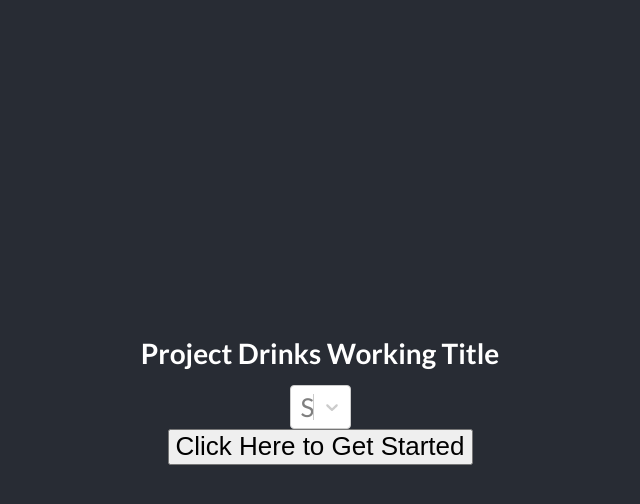
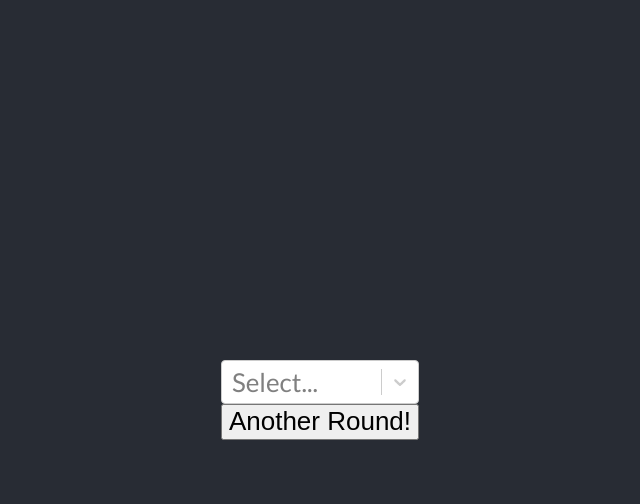
Before and after one commit to edgonzalez-9/Bartender, a React (Create React App) app in the folder bartender/: page / in a window 1280 px wide. Both pictures are taken after a click on the button "Click Here to Get Started". Shown: the top 504 px of the page, without its empty margins (320-960 px from the left). Built offline with nearby package versions, Linux system fonts and the light colour scheme; the HTML template or start-up script is replaced by a standard one.

Commit message:
added "Another Round Button"

```diff
--- a/bartender/src/App.js
+++ b/bartender/src/App.js
@@ -19,7 +19,12 @@ class App extends React.Component{
 
   showDrinks = () => {
     this.setState({
-      showTitle: !this.state.showTitle,
+      showTitle: !this.state.showTitle
+    })
+  }
+
+  startAgain = () => {
+    this.setState({
       selectedDrinks: []
     })
   }
@@ -35,24 +40,22 @@ class App extends React.Component{
     return(
       <div className="App">
         <header className="App-header">
-          {/* {this.state.showTitle ?
-          <h1>
-            Project Drinks Working Title
-          </h1>
+          {this.state.showTitle ?
+          <div class="container-fluid">
+            <h1>Project Drinks Working Title</h1>
+            <button onClick={() => this.showDrinks()}>
+              Click Here to Get Started
+            </button>
+          </div>
           :
           <div class="container-fluid">
             <SearchBar handleChange={this.handleChange}/>
             <DrinksContainer recipes={this.state.selectedDrinks}/>
+            <button onClick={() => this.startAgain()}>
+              Another Round!
+            </button>
           </div>
-          } */}
-          <h1>Project Drinks Working Title</h1>
-          <div class="container">
-          <SearchBar handleChange={this.handleChange}/>
-          <DrinksContainer recipes={this.state.selectedDrinks}/>
-          </div>
-          <button onClick={() => this.showDrinks()}>
-            Click Here to Get Started
-          </button>
+          }
         </header>
       </div>
     )
```
